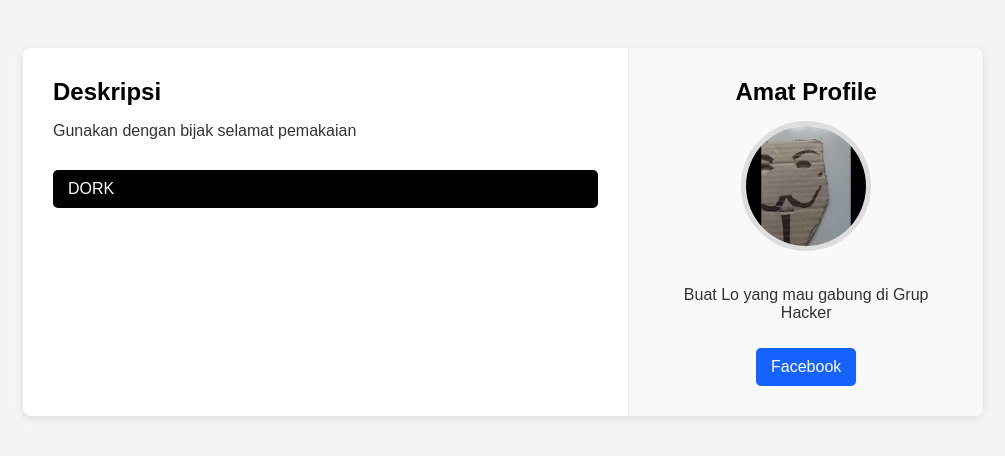
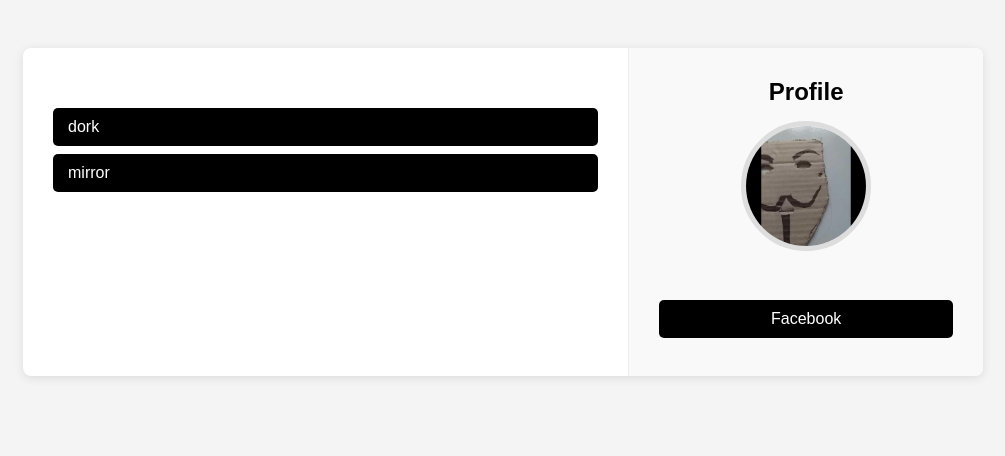
Before and after one commit to amatgantengya/amatgantengya.github.io, a plain HTML site: page index.html in a window 1280 px wide. Shown: the whole page, without its empty margins (137-1142 px from the left). Drawn offline with Linux system fonts and the light colour scheme.

Commit message:
index.html

```diff
--- a/index.html
+++ b/index.html
@@ -3,7 +3,7 @@
 <head>
     <meta charset="UTF-8">
     <meta name="viewport" content="width=device-width, initial-scale=1.0">
-    <title>Page</title>
+    <title>Amat Ganteng Home Page</title>
     <style>
         body {
             font-family: 'Arial', sans-serif;
@@ -92,18 +92,20 @@
     <div class="container">
         <div class="kiri">
             <div>
-                <h2>Deskripsi</h2>
-                <p>Gunakan dengan bijak selamat pemakaian</p>
+                <h2></h2>
+                <p></p>
             </div>
             <div class="tautan">
-                <a href="dork-generator.html">DORK</a>
+                <a href="dork-generator.html">dork</a>
+                <a href="mirror.html">mirror</a>
             </div>
         </div>
         <div class="kanan">
-            <h2>Amat Profile</h2>
+            <h2>Profile</h2>
             <img src="https://amatgantengya.github.io/hqdefault.jpg" alt="image" class="profil-image">
-            <p>Buat Lo yang mau gabung di Grup Hacker</p>
-            <a href="https://www.facebook.com/share/g/1FTN4uG8Jd/" class="profil-link">Facebook</a> </div>
+            <p></p>
+            <div class="tautan">
+            <a href="https://www.facebook.com/share/g/1FTN4uG8Jd/" class="profil-link">Facebook</a></div></div>
     </div>
 </body>
 </html>
```
